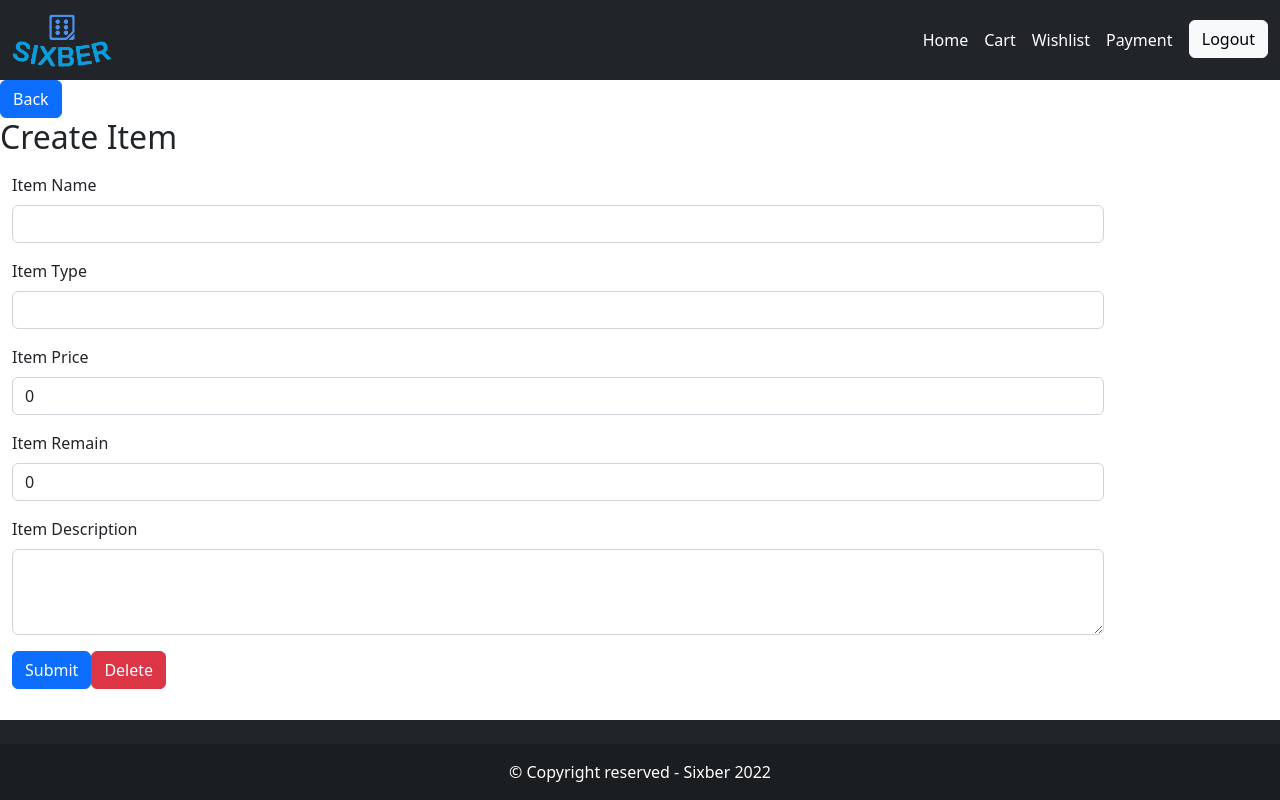
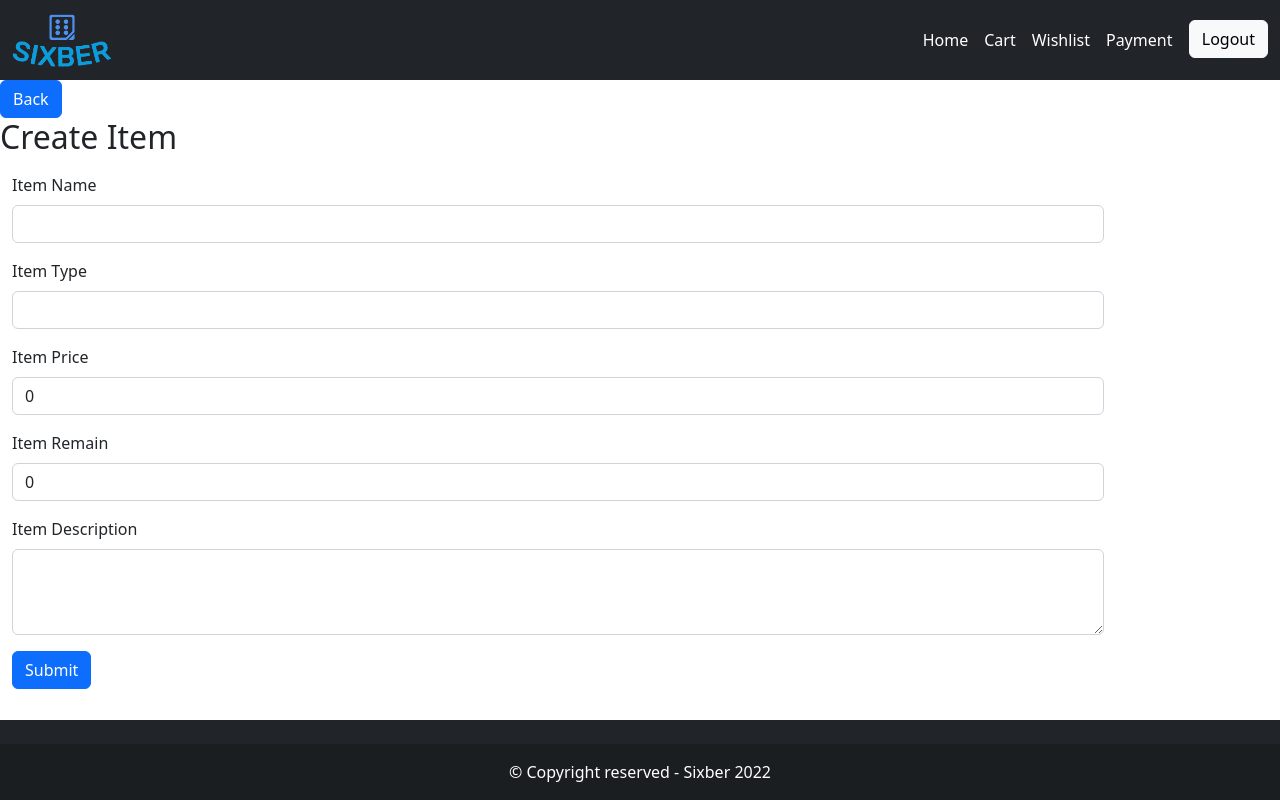
Before and after one commit to Zack0079/Web-Application-Development-Project, an Angular app in the folder angular/: page /item in a window 1280 px wide. Built offline with nearby package versions, Linux system fonts and the light colour scheme; sample sign-in values are in the browser's storage.

Commit message:
Fixed the delete button is showed in create product page and Modified text in submit button in page

```diff
--- a/angular/src/app/modify-item/modify-item.component.html
+++ b/angular/src/app/modify-item/modify-item.component.html
@@ -27,8 +27,8 @@
         <textarea class="form-control" name="description" id="description" rows="3" value=""
           [(ngModel)]="item.description"></textarea>
       </div>
-      <button type="submit" class="btn btn-primary">Submit</button>
-      <button (click)="deleteItem()" class="btn btn-danger">Delete</button>
+      <button type="submit" class="btn btn-primary">{{buttonText}}</button>
+      <button *ngIf="itemId" (click)="deleteItem()" class="btn btn-danger">Delete</button>
 
     </form>
   </div>
--- a/angular/src/app/modify-item/modify-item.component.ts
+++ b/angular/src/app/modify-item/modify-item.component.ts
@@ -20,7 +20,8 @@ export class ModifyItemComponent implements OnInit {
     remain: 0,
     description: "",
     shop: "",
-  }
+  };
+  buttonText:string = "Submit";
 
   constructor(private authAPIs: AuthService, private itemAPIs: ItemService, private router: Router, private routerLink: ActivatedRoute) {
     this.itemId = this.routerLink.snapshot.params['id'];
@@ -34,6 +35,7 @@ export class ModifyItemComponent implements OnInit {
   ngOnInit(): void {
     if (this.itemId) {
       this.title = "Update Item"
+      this.buttonText = "Update"
     }
   }
   onSubmit() {
```
